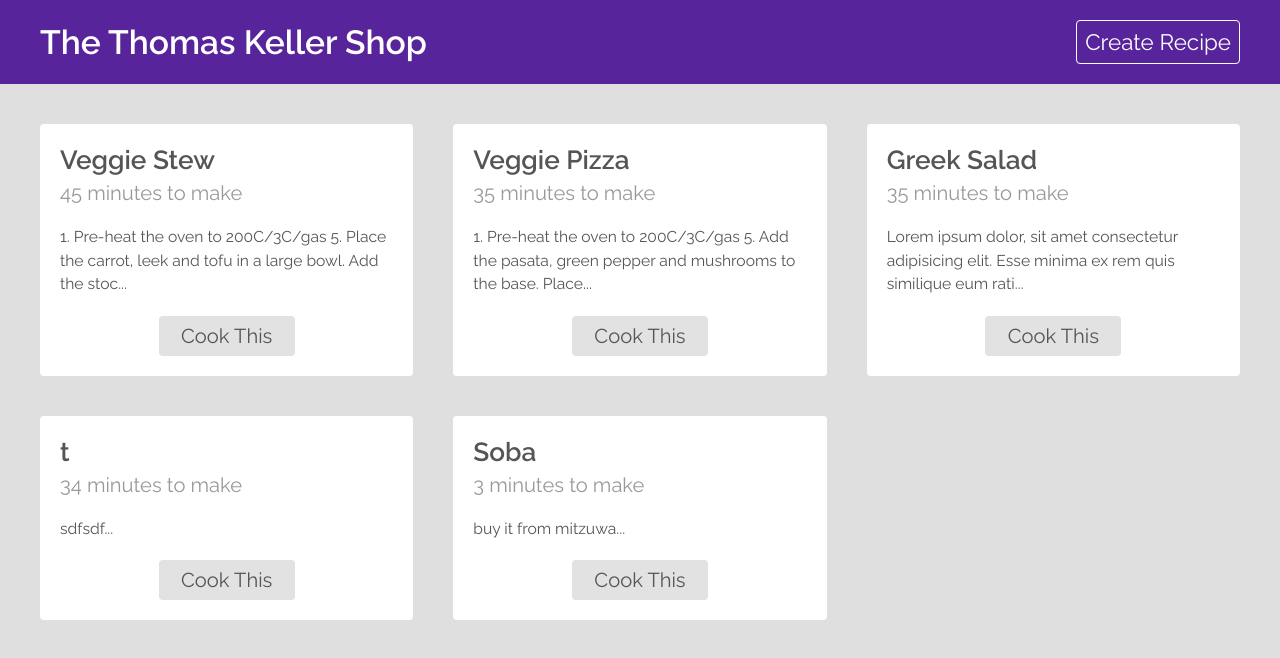
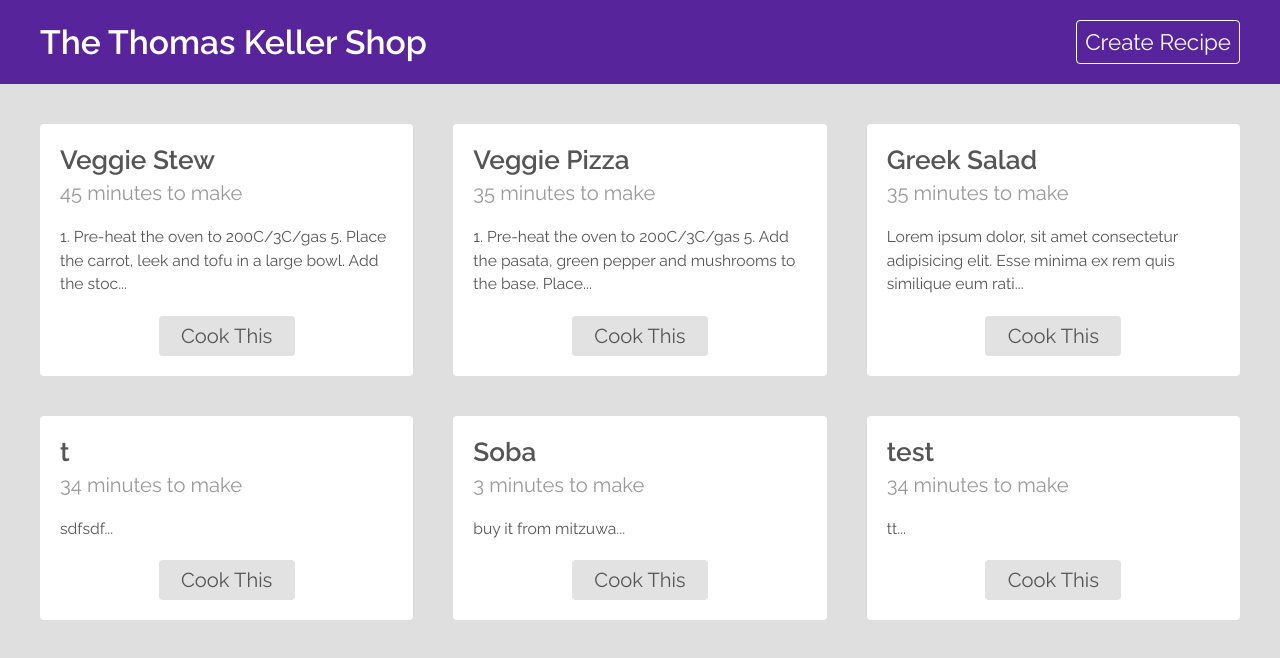
Before and after one commit to cisdell/recipe-app, a React (Create React App) app: page / in a window 1280 px wide. Shown: the top 658 px of the page. Built offline with nearby package versions, Linux system fonts and the light colour scheme; data requests are answered from the project's data file; the HTML template or start-up script is replaced by a standard one.

Commit message:
redirect after hitting the post request

```diff
--- a/data/db.json
+++ b/data/db.json
@@ -56,6 +56,16 @@
       "method": "buy it from mitzuwa",
       "cookingTime": "3 minutes",
       "id": "ZGc895t"
+    },
+    {
+      "title": "test",
+      "ingredients": [
+        "sdfsdf",
+        "fdfdf"
+      ],
+      "method": "tt",
+      "cookingTime": "34 minutes",
+      "id": "RqcYDG6"
     }
   ]
 }
--- a/src/pages/create/Create.js
+++ b/src/pages/create/Create.js
@@ -1,7 +1,8 @@
-import { useState, useRef } from "react";
+import { useState, useRef, useEffect } from "react";
 import { useFetch } from "../../hooks/useFetch";
 import "./Create.css";
 import React from "react";
+import {useNavigate, Route} from "react-router-dom";
 
 export default function Create() {
   const [title, setTitle] = useState("");
@@ -10,6 +11,7 @@ export default function Create() {
   const [newIngredient, setNetIngredient] = useState("");
   const [ingredients, setIngredients] = useState([]);
   const ingredientInput = useRef(null);
+  const navigate = useNavigate();
 
   const { postData, data, error } = useFetch(
     "http://localhost:3000/recipes",
@@ -20,8 +22,17 @@ export default function Create() {
   const handleSubmit = (e) => {
     e.preventDefault();
     //console.log(title, method, cookingTime, ingredients);
-    postData({ title, ingredients, method, cookingTime: cookingTime + ' minutes' });
-    console.log('new cooking recipe added')
+    postData({
+      title,
+      ingredients,
+      method,
+      cookingTime: cookingTime + " minutes",
+    });
+    // setTitle("");
+    // setMethod("");
+    // setCookingTime("")
+    // setNetIngredient("")
+    console.log("new cooking recipe added");
   };
 
   const handleAdd = (e) => {
@@ -34,6 +45,13 @@ export default function Create() {
     setNetIngredient("");
     ingredientInput.current.focus();
   };
+  //redirect the user when we get a response
+
+  useEffect(()=> {
+    if (data) {
+      navigate("/")
+    }
+  }, [data])
 
   return (
     <div className="create">
```
